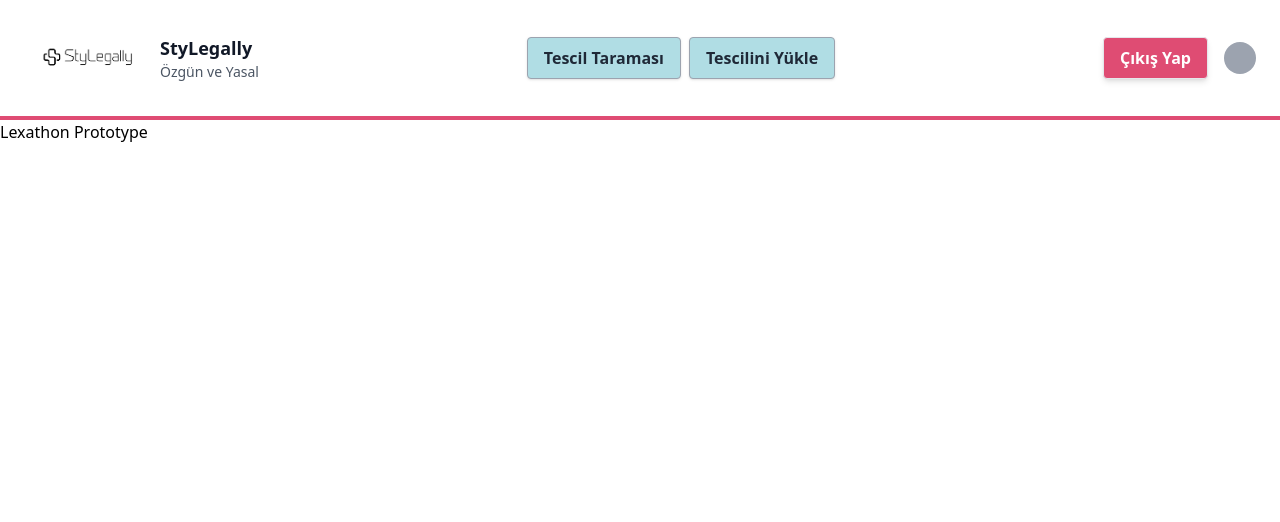
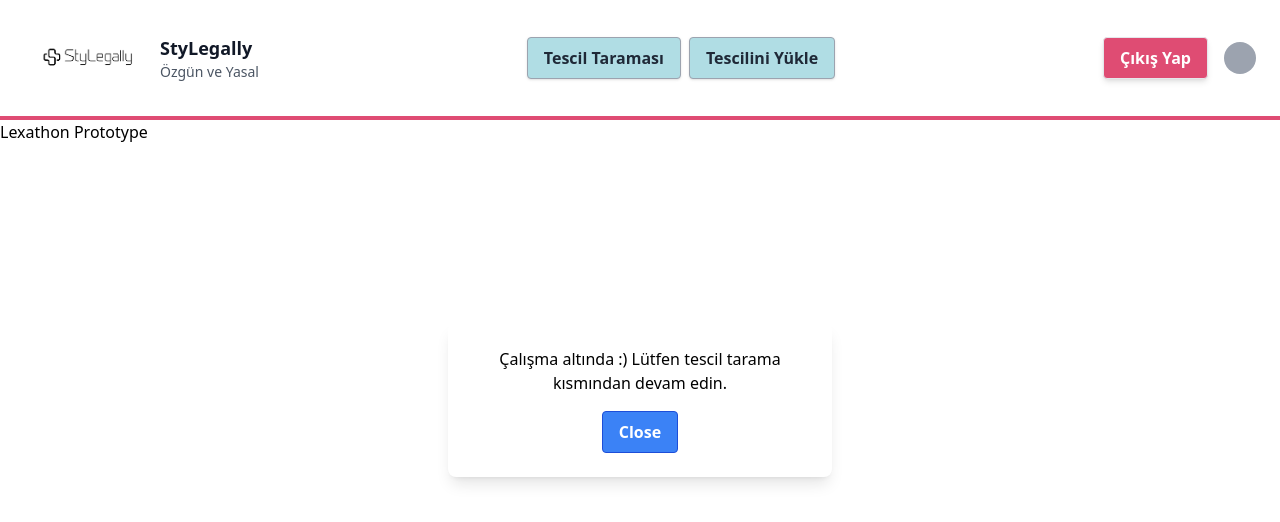
Before and after one commit to BeneiElohim/lexathon, a Next.js app: page / in a window 1280 px wide. Both pictures are taken after a click on the button "Tescilini Yükle". Shown: the top 522 px of the page. Built offline with nearby package versions, Linux system fonts and the light colour scheme.

Commit message:
Update Header.tsx

```diff
--- a/components/Header.tsx
+++ b/components/Header.tsx
@@ -1,7 +1,27 @@
-import React from 'react';
+'use client';
+import React, { useState } from 'react';
 import Link from 'next/link';
 
+const Modal: React.FC<{ onClose: () => void }> = ({ onClose }) => {
+  return (
+    <div className="fixed inset-0 flex items-center justify-center z-50">
+      <div className="bg-white p-6 rounded-lg shadow-lg w-96">
+        <p className="mb-4 text-center">
+          Çalışma altında :) Lütfen tescil tarama kısmından devam edin.
+        </p>
+        <button
+          onClick={onClose}
+          className="bg-blue-500 hover:bg-blue-700 text-white font-bold py-2 px-4 border border-blue-700 rounded mx-auto block">
+          Close
+        </button>
+      </div>
+    </div>
+  );
+};
+
 const Header = () => {
+  const [isModalOpen, setModalOpen] = useState(false);
+
   return (
     <header className="flex justify-between items-center py-4 px-6 bg-white border-b-4 border-r-1 border-l-1 border-quinary">
       <div className="flex items-center">
@@ -19,7 +39,9 @@ const Header = () => {
             Tescil Taraması
           </button>
         </Link>
-        <button className="bg-secondary hover:bg-tertiary text-gray-800 hover:text-quaternary font-semibold py-2 px-4 border border-gray-400 rounded shadow ml-2">
+        <button
+          onClick={() => setModalOpen(true)}
+          className="bg-secondary hover:bg-tertiary text-gray-800 hover:text-quaternary font-semibold py-2 px-4 border border-gray-400 rounded shadow ml-2">
           Tescilini Yükle
         </button>
       </div>
@@ -29,6 +51,7 @@ const Header = () => {
         </button>
         <div className="h-8 w-8 bg-gray-400 rounded-full ml-4"></div>
       </div>
+      {isModalOpen && <Modal onClose={() => setModalOpen(false)} />}
     </header>
   );
 };
```
